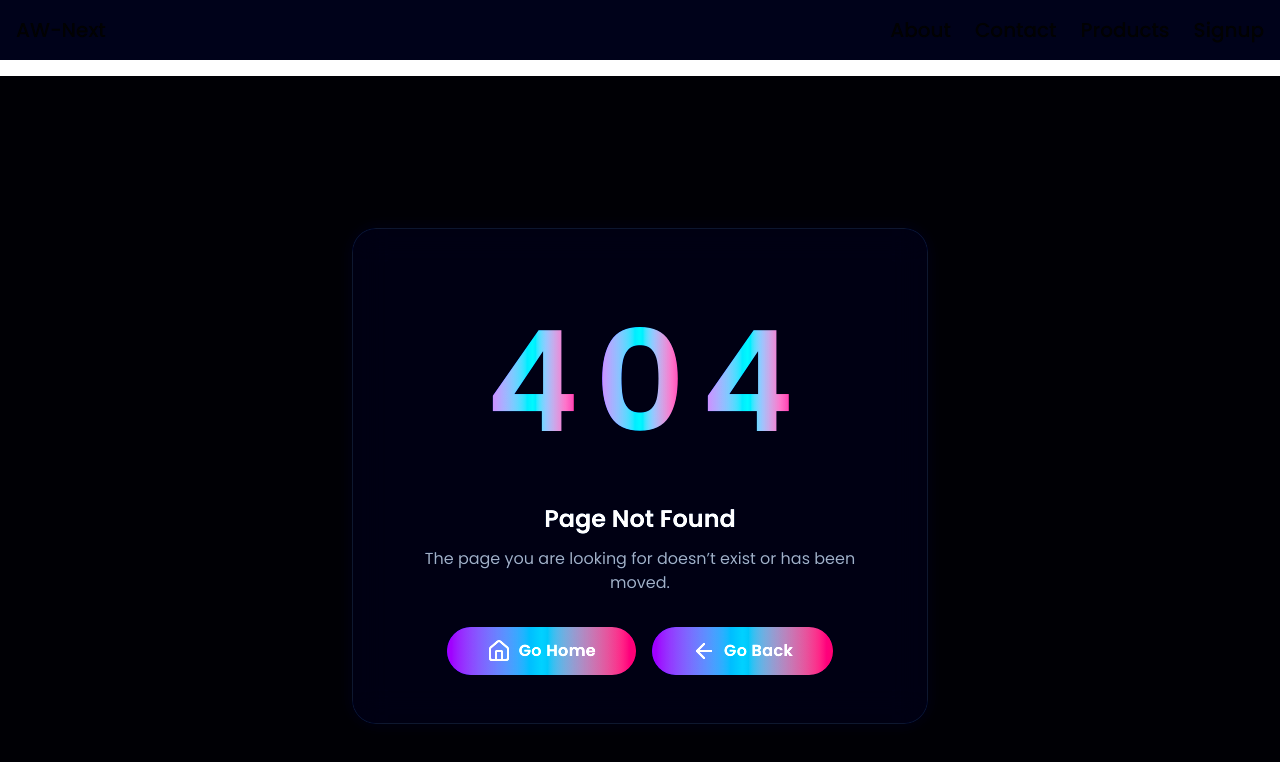
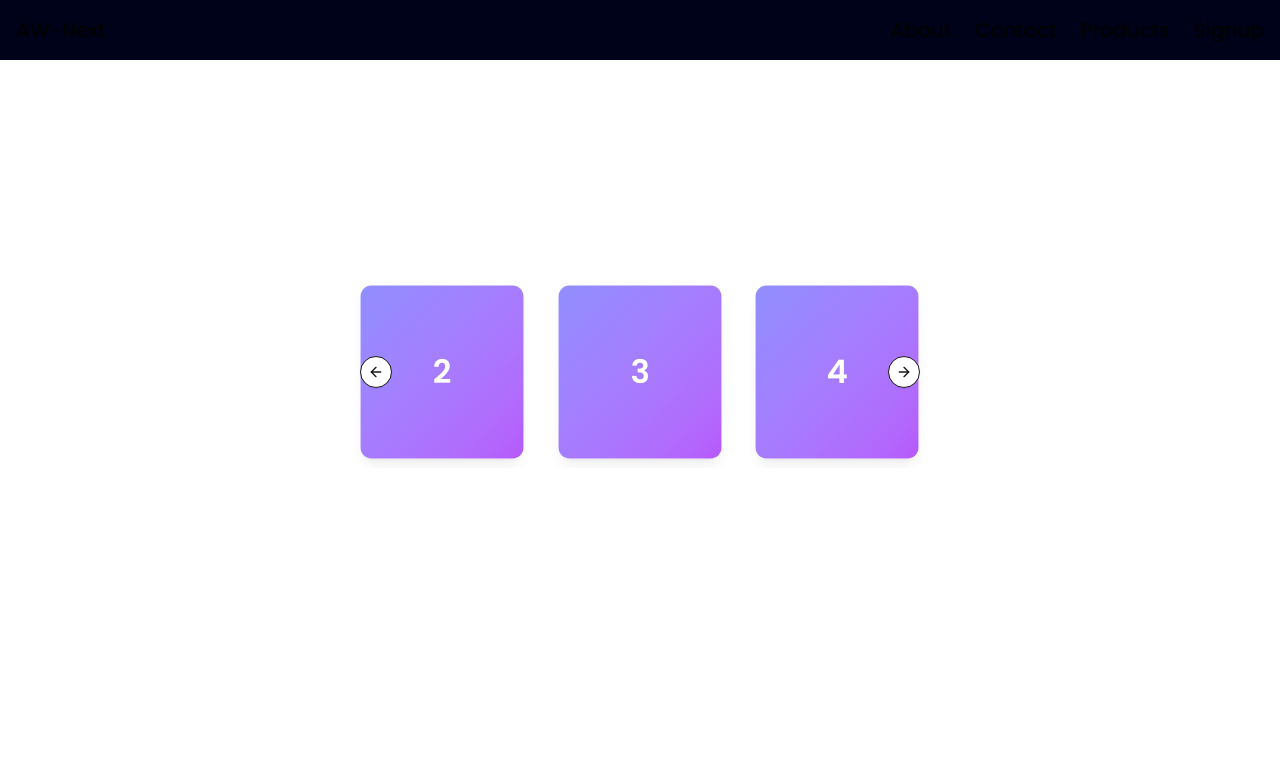
Before and after one commit to awadi99/Next.js-Journey, a Next.js app: page /carousel in a window 1280 px wide. Before the commit this address had no page. Shown: the top 762 px of the page. Built offline with nearby package versions, Linux system fonts and the light colour scheme.

Commit message:
Carousel-Shadcn

```diff
--- a/package.json
+++ b/package.json
@@ -17,6 +17,8 @@
     "axios": "^1.13.2",
     "class-variance-authority": "^0.7.1",
     "clsx": "^2.1.1",
+    "embla-carousel-autoplay": "^8.6.0",
+    "embla-carousel-react": "^8.6.0",
     "framer-motion": "^12.26.2",
     "gsap": "^3.14.2",
     "lucide-react": "^0.562.0",
--- /dev/null
+++ b/src/Components/ui/carousel.jsx
@@ -0,0 +1,195 @@
+"use client";
+import * as React from "react"
+import useEmblaCarousel from "embla-carousel-react";
+import { ArrowLeft, ArrowRight } from "lucide-react"
+
+import { cn } from "@/lib/utils"
+import { Button } from "@/components/ui/button"
+
+const CarouselContext = React.createContext(null)
+
+function useCarousel() {
+  const context = React.useContext(CarouselContext)
+
+  if (!context) {
+    throw new Error("useCarousel must be used within a <Carousel />")
+  }
+
+  return context
+}
+
+function Carousel({
+  orientation = "horizontal",
+  opts,
+  setApi,
+  plugins,
+  className,
+  children,
+  ...props
+}) {
+  const [carouselRef, api] = useEmblaCarousel({
+    ...opts,
+    axis: orientation === "horizontal" ? "x" : "y",
+  }, plugins)
+  const [canScrollPrev, setCanScrollPrev] = React.useState(false)
+  const [canScrollNext, setCanScrollNext] = React.useState(false)
+
+  const onSelect = React.useCallback((api) => {
+    if (!api) return
+    setCanScrollPrev(api.canScrollPrev())
+    setCanScrollNext(api.canScrollNext())
+  }, [])
+
+  const scrollPrev = React.useCallback(() => {
+    api?.scrollPrev()
+  }, [api])
+
+  const scrollNext = React.useCallback(() => {
+    api?.scrollNext()
+  }, [api])
+
+  const handleKeyDown = React.useCallback((event) => {
+    if (event.key === "ArrowLeft") {
+      event.preventDefault()
+      scrollPrev()
+    } else if (event.key === "ArrowRight") {
+      event.preventDefault()
+      scrollNext()
+    }
+  }, [scrollPrev, scrollNext])
+
+  React.useEffect(() => {
+    if (!api || !setApi) return
+    setApi(api)
+  }, [api, setApi])
+
+  React.useEffect(() => {
+    if (!api) return
+    onSelect(api)
+    api.on("reInit", onSelect)
+    api.on("select", onSelect)
+
+    return () => {
+      api?.off("select", onSelect)
+    };
+  }, [api, onSelect])
+
+  return (
+    <CarouselContext.Provider
+      value={{
+        carouselRef,
+        api: api,
+        opts,
+        orientation:
+          orientation || (opts?.axis === "y" ? "vertical" : "horizontal"),
+        scrollPrev,
+        scrollNext,
+        canScrollPrev,
+        canScrollNext,
+      }}>
+      <div
+        onKeyDownCapture={handleKeyDown}
+        className={cn("relative", className)}
+        role="region"
+        aria-roledescription="carousel"
+        data-slot="carousel"
+        {...props}>
+        {children}
+      </div>
+    </CarouselContext.Provider>
+  );
+}
+
+function CarouselContent({
+  className,
+  ...props
+}) {
+  const { carouselRef, orientation } = useCarousel()
+
+  return (
+    <div
+      ref={carouselRef}
+      className="overflow-hidden"
+      data-slot="carousel-content">
+      <div
+        className={cn(
+          "flex",
+          orientation === "horizontal" ? "-ml-4" : "-mt-4 flex-col",
+          className
+        )}
+        {...props} />
+    </div>
+  );
+}
+
+function CarouselItem({
+  className,
+  ...props
+}) {
+  const { orientation } = useCarousel()
+
+  return (
+    <div
+      role="group"
+      aria-roledescription="slide"
+      data-slot="carousel-item"
+      className={cn(
+        "min-w-0 shrink-0 grow-0 basis-full",
+        orientation === "horizontal" ? "pl-4" : "pt-4",
+        className
+      )}
+      {...props} />
+  );
+}
+
+function CarouselPrevious({
+  className,
+  variant = "outline",
+  size = "icon",
+  ...props
+}) {
+  const { orientation, scrollPrev, canScrollPrev } = useCarousel()
+
+  return (
+    <Button
+      data-slot="carousel-previous"
+      variant={variant}
+      size={size}
+      className={cn("absolute size-8 rounded-full", orientation === "horizontal"
+        ? "top-1/2 -left-12 -translate-y-1/2"
+        : "-top-12 left-1/2 -translate-x-1/2 rotate-90", className)}
+      disabled={!canScrollPrev}
+      onClick={scrollPrev}
+      {...props}>
+      <ArrowLeft />
+      <span className="sr-only">Previous slide</span>
+    </Button>
+  );
+}
+
+function CarouselNext({
+  className,
+  variant = "outline",
+  size = "icon",
+  ...props
+}) {
+  const { orientation, scrollNext, canScrollNext } = useCarousel()
+
+  return (
+    <Button
+      data-slot="carousel-next"
+      variant={variant}
+      size={size}
+      className={cn("absolute size-8 rounded-full", orientation === "horizontal"
+        ? "top-1/2 -right-12 -translate-y-1/2"
+        : "-bottom-12 left-1/2 -translate-x-1/2 rotate-90", className)}
+      disabled={!canScrollNext}
+      onClick={scrollNext}
+      {...props}>
+      <ArrowRight />
+      <span className="sr-only">Next slide</span>
+    </Button>
+  );
+}
+
+export { Carousel, CarouselContent, CarouselItem, CarouselPrevious, CarouselNext };
--- /dev/null
+++ b/src/app/carousel/CarouselDemo.jsx
@@ -0,0 +1,50 @@
+"use client"
+
+import * as React from "react"
+import Autoplay from "embla-carousel-autoplay"
+
+import {
+  Carousel,
+  CarouselContent,
+  CarouselItem,
+  CarouselNext,
+  CarouselPrevious,
+} from "@/components/ui/carousel"
+
+export const CarouselDemo = () => {
+  const plugin = React.useRef(
+    Autoplay({ delay: 2000, stopOnInteraction: false })
+  )
+
+  return (
+    <Carousel
+      plugins={[plugin.current]}
+      className="w-full max-w-xl mx-auto"
+      opts={{
+        align: "center",
+        loop: true,
+      }}
+    >
+      <CarouselContent className="-ml-4">
+        {[1, 2, 3, 4, 5, 6].map((item, index) => (
+          <CarouselItem
+            key={index}
+            className="pl-4 md:basis-1/2 lg:basis-1/3"
+          >
+            <div className="group relative h-48 rounded-xl bg-gradient-to-br from-indigo-500 to-purple-600 flex items-center justify-center text-white text-4xl font-bold transition-all duration-500 ease-out
+              scale-90 opacity-70
+              group-data-[active=true]:scale-100
+              group-data-[active=true]:opacity-100
+              shadow-lg"
+            >
+              {item}
+            </div>
+          </CarouselItem>
+        ))}
+      </CarouselContent>
+
+      <CarouselPrevious className="left-2" />
+      <CarouselNext className="right-2" />
+    </Carousel>
+  )
+}
--- /dev/null
+++ b/src/app/carousel/page.jsx
@@ -0,0 +1,12 @@
+import React from 'react'
+import { CarouselDemo } from './CarouselDemo'
+
+export default function page() {
+  return (
+    <>
+    <section className='flex flex-cal justify-center items-center m-50 '>
+        <CarouselDemo/>
+    </section>
+    </>
+  )
+}
```
Also changed, not shown: 1 other file (tests, documents, lock files or other folders).
